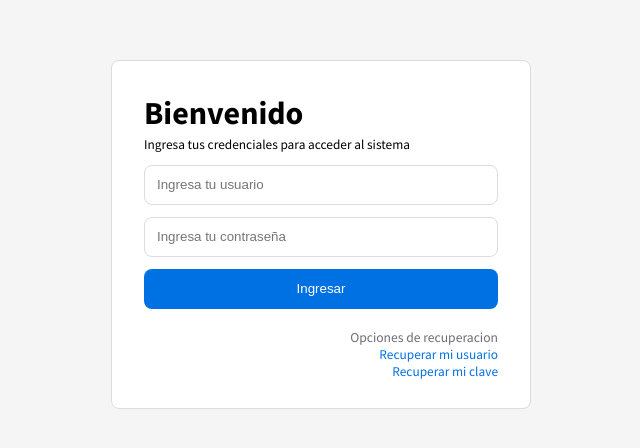
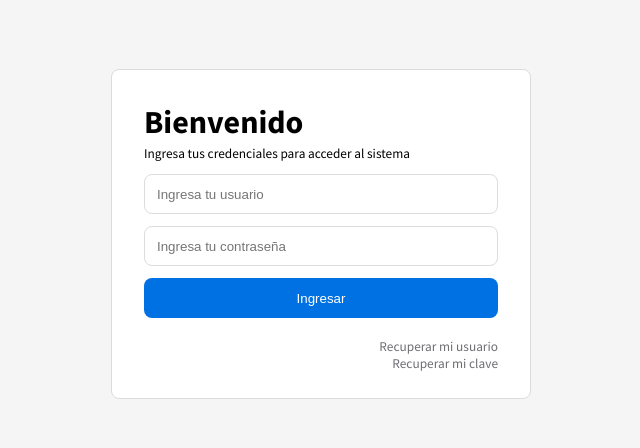
Before and after one commit to jeffersonmejia/apolo, a Next.js app: page / in a window 1280 px wide. Shown: the part 166-614 px from the top of the page, without its empty margins (319-959 px from the left). Built offline with nearby package versions, Linux system fonts and the light colour scheme.

Commit message:
update styles

```diff
--- a/src/components/signin/index.js
+++ b/src/components/signin/index.js
@@ -28,7 +28,6 @@ export function Signin() {
 					Ingresar
 				</button>
 				<fieldset className={styles.forgetCard}>
-					<legend>Opciones de recuperacion</legend>
 					<small>Recuperar mi usuario</small>
 					<small>Recuperar mi clave</small>
 				</fieldset>
--- a/src/components/signin/index.module.css
+++ b/src/components/signin/index.module.css
@@ -1,9 +1,18 @@
+@keyframes opacity {
+	from {
+		opacity: 0;
+	}
+	to {
+		opacity: 1;
+	}
+}
 .signin {
 	background-color: var(--card-bg);
 	height: 100vh;
 	display: flex;
 	align-items: center;
 	justify-content: center;
+	animation: opacity 0.3s ease-in-out;
 }
 .signin form {
 	width: 100%;
@@ -17,24 +26,23 @@
 	text-align: right;
 }
 
-.forgetCard legend {
+.forgetCard {
 	margin: 0;
 	padding-top: 20px;
+	padding-bottom: 10px;
 	width: 100%;
-	font-size: 0.85rem;
+	font-size: 1rem;
 	color: var(--legend-color);
 }
 
 .forgetCard small {
 	width: fit-content;
 	margin-left: auto;
+	cursor: pointer;
+	transition: color 0.3s ease-in-out;
+}
+.forgetCard small:hover {
 	color: var(--btn-bg);
-	cursor: pointer;
-}
-@media (hover: hover) {
-	.forgetCard small:hover {
-		text-decoration: underline;
-	}
 }
 @media screen and (min-width: 420px) {
 	.signin {
```
